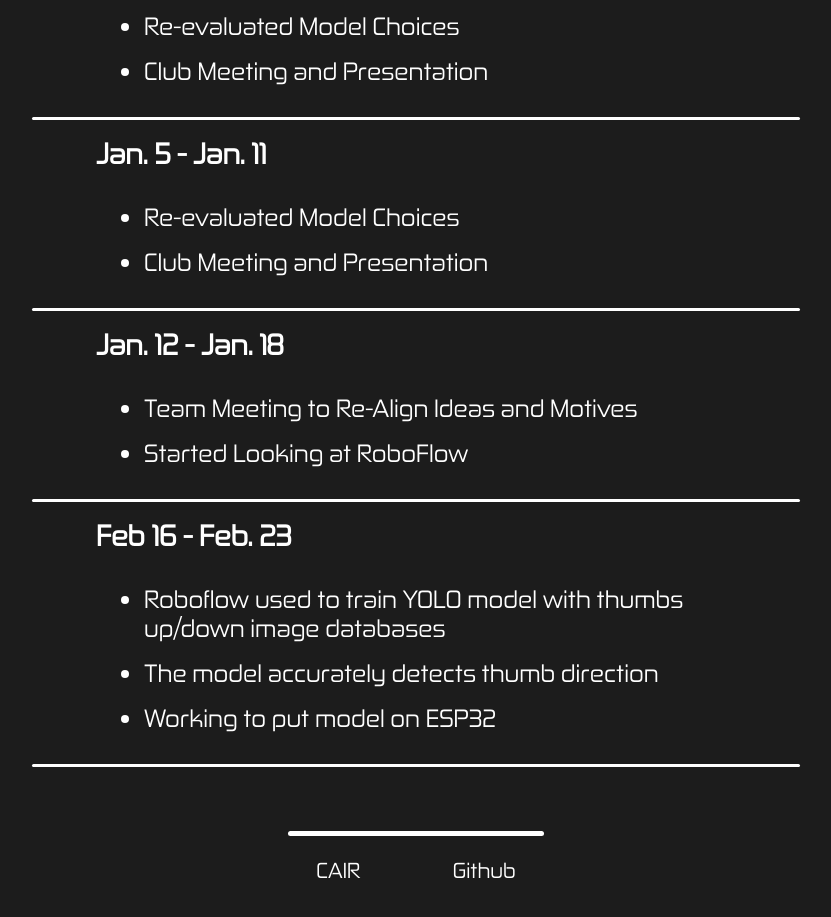
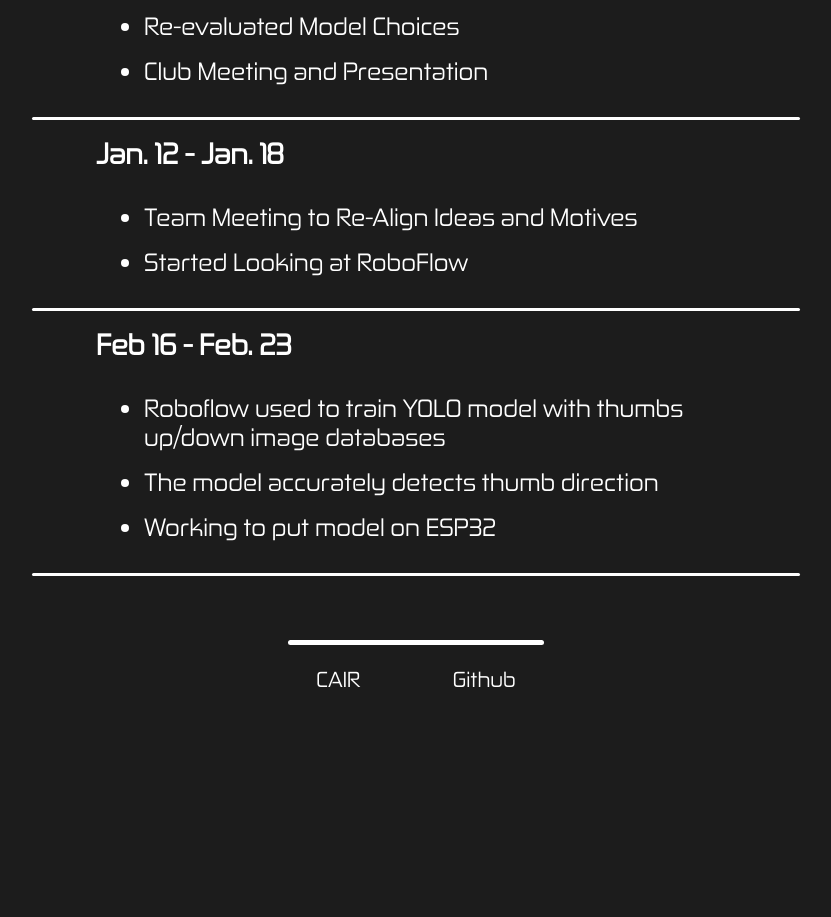
Before and after one commit to aigcu/VSiD-website, a plain HTML site: page index.html in a window 1280 px wide. Shown: the part 3446-4363 px from the top of the page, without its empty margins (224-1055 px from the left). After the commit the page ends 4190 px from the top, so only its background shows below. Drawn offline with Linux system fonts and the light colour scheme.

Commit message:
Fixed Duplicate of 2 Jan 5 - 11 weeks

```diff
--- a/index.html
+++ b/index.html
@@ -202,15 +202,6 @@
             <div class="update-line"></div>
 
             <div class="week-update">
-                <h3>Jan. 5 - Jan. 11</h3>
-                <ul>
-                   <li>Re-evaluated Model Choices</li>
-                   <li>Club Meeting and Presentation</li>
-                </ul>
-            </div>
-            <div class="update-line"></div>
-
-            <div class="week-update">
                 <h3>Jan. 12 - Jan. 18</h3>
                 <ul>
                    <li>Team Meeting to Re-Align Ideas and Motives</li>
@@ -225,9 +216,9 @@
                      <li>Roboflow used to train YOLO model with thumbs up/down image databases</li>
                      <li>The model accurately detects thumb direction </li>
                      <li>Working to put model on ESP32</li>
-              </ul>
-        </div>
-    <div class="update-line"></div>
+                  </ul>
+            </div>
+            <div class="update-line"></div>
 
             <!--
 
```
